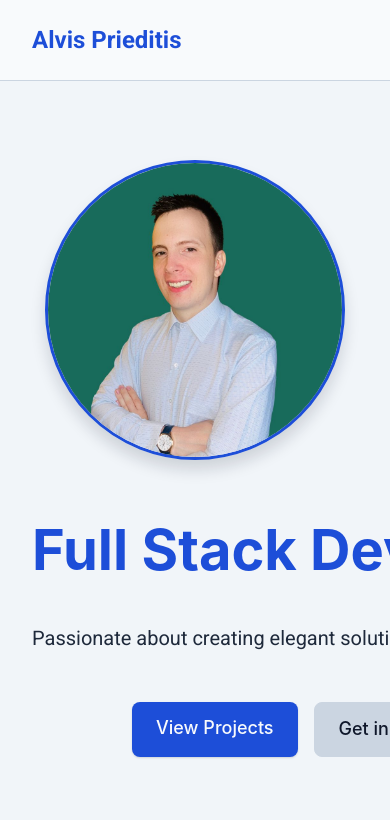
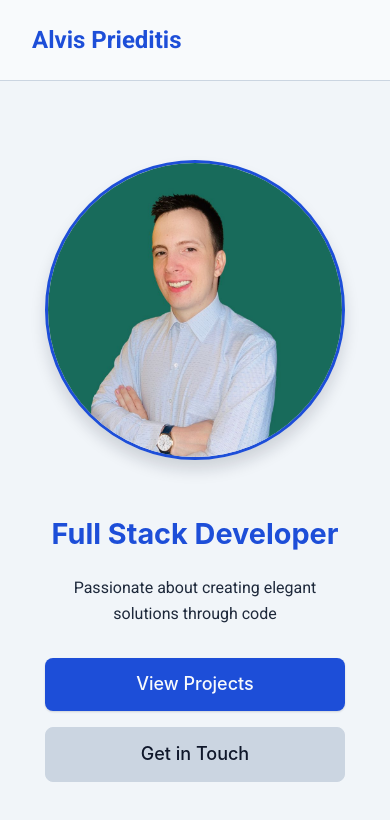
Before and after one commit to AlvisPr/alvispr.github.io, a plain HTML site: page index.html in a window 390 px wide. Drawn offline with nearby package versions, Linux system fonts and the light colour scheme.

Commit message:
adjustments on mobile view

```diff
--- a/mediaqueries.css
+++ b/mediaqueries.css
@@ -8,16 +8,74 @@
         display: flex;
         flex-direction: column;
         gap: 2rem;
+        padding: 0 1rem;
+        align-items: center;
+        text-align: center;
     }
 
     .hero-image {
         order: -1; /* This will move the image before the content */
         justify-content: center;
+        display: flex;
     }
 
     .hero-content {
+        display: flex;
+        flex-direction: column;
+        align-items: center;
         text-align: center;
         margin: 0 auto;
+        padding: 0 1rem;
+        width: 100%;
+    }
+
+    .hero-content h2 {
+        font-size: 2.5rem;
+        margin-bottom: 1rem;
+        text-align: center;
+        width: 100%;
+    }
+
+    .typewriter {
+        display: inline-block;
+        text-align: center;
+        white-space: normal;
+        width: auto !important;
+        border-right: none;
+        animation: typing 3.5s steps(40, end) forwards;
+    }
+
+    @keyframes typing {
+        from {
+            width: 0;
+            border-right: 3px solid var(--primary-color);
+        }
+        to {
+            width: 100%;
+            border-right: transparent;
+        }
+    }
+
+    .hero-text {
+        font-size: 1.1rem;
+        padding: 0 1rem;
+        margin-bottom: 2rem;
+        text-align: center;
+        width: 100%;
+    }
+
+    .hero-cta {
+        display: flex;
+        justify-content: center;
+        align-items: center;
+        flex-wrap: wrap;
+        gap: 1rem;
+        width: 100%;
+    }
+
+    .hero-cta a {
+        min-width: 200px;
+        text-align: center;
     }
 
     .hero-cta {
@@ -125,9 +183,78 @@
         flex: 0 0 auto;
         width: 200px;
     }
+
+    .contact-methods {
+        display: flex;
+        flex-direction: column;
+        align-items: center;
+        gap: 2rem;
+    }
+
+    .contact-method {
+        width: 100%;
+        max-width: 350px;
+        text-align: center;
+    }
+
+    .method-icon {
+        margin: 0 auto;
+    }
+
+    .contact-content {
+        display: flex;
+        justify-content: center;
+        width: 100%;
+    }
 }
 
 
+
+@media screen and (max-width: 768px) {
+    .hero-content h2 {
+        font-size: 2rem;
+    }
+
+    .hero-text {
+        font-size: 1rem;
+    }
+
+    .hero-cta {
+        flex-direction: column;
+        width: 100%;
+        max-width: 300px;
+        margin: 0 auto;
+    }
+
+    .hero-cta a {
+        width: 100%;
+        text-align: center;
+    }
+
+    .contact-method {
+        max-width: 300px;
+    }
+
+    .method-link {
+        font-size: 0.9rem;
+        padding: 0.5rem 1rem;
+        width: auto;
+        min-width: 160px;
+        display: inline-block;
+    }
+}
+
+@media screen and (max-width: 480px) {
+    .hero-content h2 {
+        font-size: 1.8rem;
+    }
+
+    .method-link {
+        font-size: 0.85rem;
+        padding: 0.4rem 0.8rem;
+        min-width: 140px;
+    }
+}
 
 @media screen and (max-width: 428px) {
     body {
--- a/styles.css
+++ b/styles.css
@@ -376,6 +376,7 @@ section {
     color: var(--text-primary);
     margin-bottom: 0.75rem;
     font-weight: 600;
+    text-align: left;
 }
 
 .project-description {
@@ -383,6 +384,8 @@ section {
     font-size: 0.95rem;
     line-height: 1.6;
     margin-bottom: 1.25rem;
+    text-align: left;
+    padding: 0;
 }
 
 .project-tech {
```
